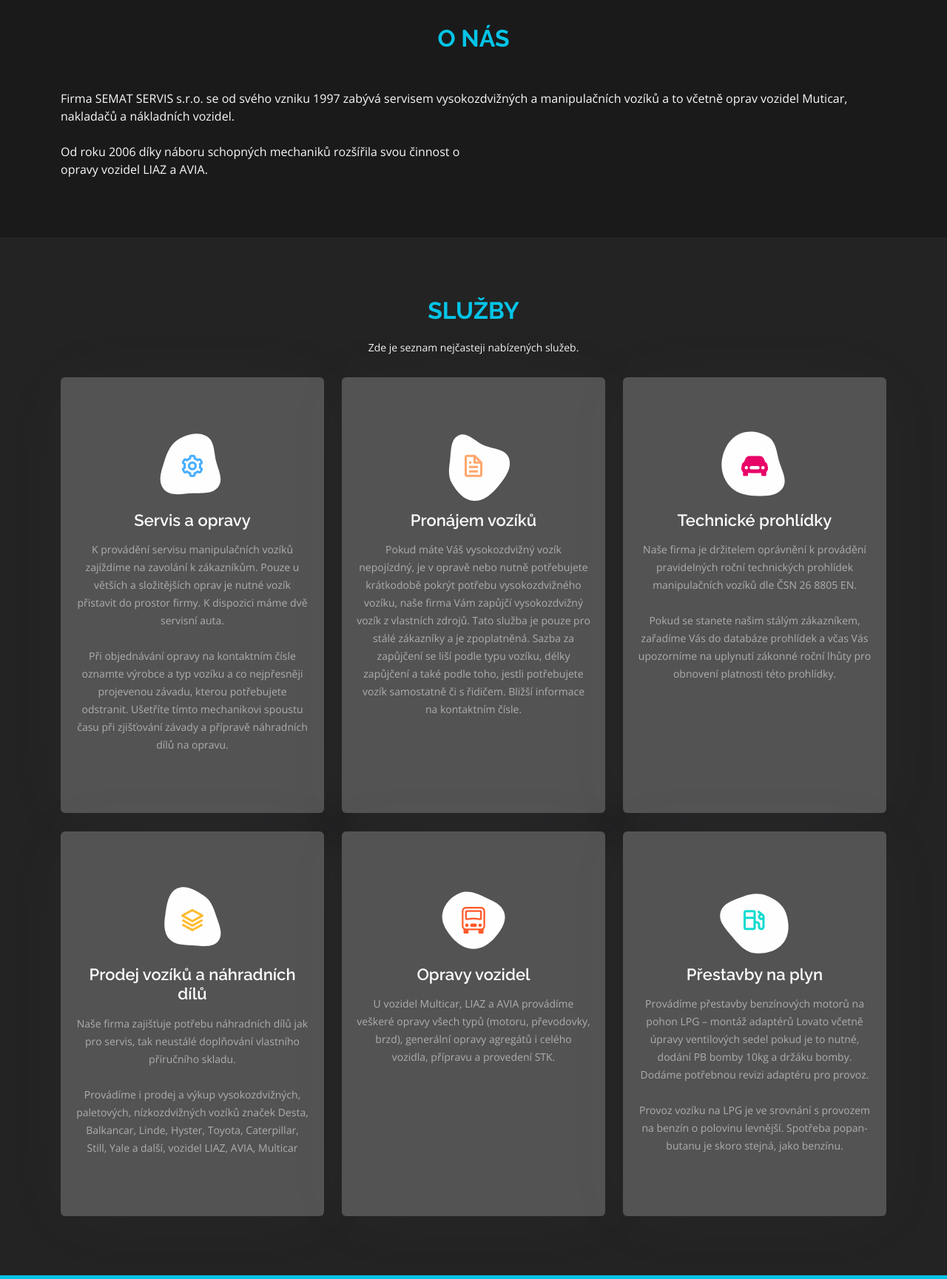
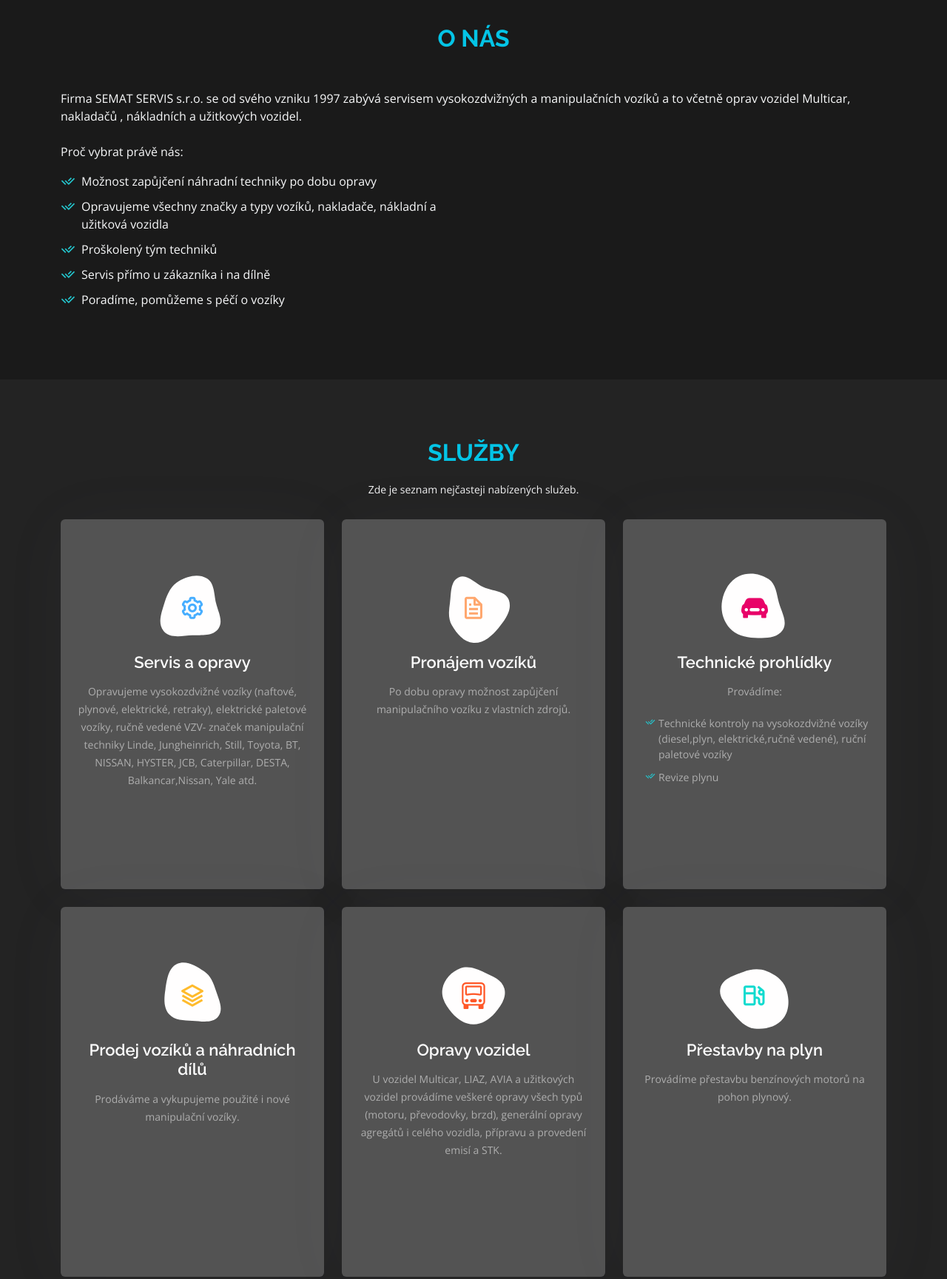
Before and after one commit to karlosmatos/web-semat, a plain HTML site: page index.html in a window 1280 px wide. Shown: the part 1020-2749 px from the top of the page at 74% size. Drawn offline with nearby package versions, Linux system fonts and the light colour scheme.

Commit message:
text and visual update

```diff
--- a/assets/css/style.css
+++ b/assets/css/style.css
@@ -641,6 +641,7 @@ section {
   background: rgb(83, 83, 83);
   box-shadow: 0px 5px 90px 0px rgba(110, 123, 131, 0.05);
   border-radius: 6px;
+  height: 500px;
 }
 
 .services .icon-box .icon {
@@ -687,6 +688,32 @@ section {
   font-size: 14px;
   margin-bottom: 0;
   color: #aeaeae;
+}
+
+.services .icon-box ul {
+  list-style: none;
+  padding: 10px 0 0 0;
+  text-align: left;
+}
+
+.services .icon-box ul li {
+  margin-top: 10px;
+  padding-left: 28px;
+  position: relative;
+  color: #aeaeae;
+  font-size: 14px;
+}
+
+.services .icon-box ul li+li {
+  margin-top: 10px;
+}
+
+.services .icon-box ul i {
+  position: absolute;
+  left: 10px;
+  top: 2px;
+  color: #24c6ce;
+  line-height: 1;
 }
 
 .services .icon-box:hover {
@@ -1161,12 +1188,21 @@ section {
   font-weight: 300;
 }
 
-#footer .footer-top .footer-contact p {
+#footer .footer-top .footer-contact table {
   font-size: 14px;
   line-height: 24px;
   margin-bottom: 0;
   font-family: "Raleway", sans-serif;
   color: #777777;
+  border-collapse: separate;
+  border-spacing: 2px;
+  table-layout: fixed;
+  min-width: 100%;
+  white-space: nowrap;
+}
+
+#footer .footer-top .footer-contact table tr td {
+  padding-right: 30px;
 }
 
 #footer .footer-top h4 {
--- a/index.html
+++ b/index.html
@@ -11,7 +11,6 @@
 
   <!-- Favicons -->
   <link href="assets/img/icon.png" rel="icon">
-  <link href="assets/img/icon.png" rel="apple-touch-icon">
 
   <!-- Google Fonts -->
   <link href="https://fonts.googleapis.com/css?family=Open+Sans:300,300i,400,400i,600,600i,700,700i|Raleway:300,300i,400,400i,500,500i,600,600i,700,700i|Poppins:300,300i,400,400i,500,500i,600,600i,700,700i" rel="stylesheet">
@@ -28,12 +27,6 @@
   <!-- Template Main CSS File -->
   <link href="assets/css/style.css" rel="stylesheet">
 
-  <!-- =======================================================
-  * Template Name: OnePage - v4.8.1
-  * Template URL: https://bootstrapmade.com/onepage-multipurpose-bootstrap-template/
-  * Author: BootstrapMade.com
-  * License: https://bootstrapmade.com/license/
-  ======================================================== -->
 </head>
 
 <body>
@@ -120,14 +113,22 @@
         <div class="row-pl-100 content text-light">
           <div class="col-lg-12">
             <p>
-              Firma SEMAT SERVIS s.r.o. se od svého vzniku 1997 zabývá servisem vysokozdvižných a manipulačních vozíků a to včetně oprav vozidel Muticar, nakladačů a nákladních vozidel.
-            </p>
+              Firma SEMAT SERVIS s.r.o. se od svého vzniku 1997 zabývá servisem vysokozdvižných a
+              manipulačních vozíků a to včetně oprav vozidel Multicar, nakladačů , nákladních a
+              užitkových vozidel.</p>
           </div>
           <br>
           <div class="col-lg-6 pt-4 pt-lg-0">
             <p>
-              Od roku 2006 díky náboru schopných mechaniků rozšířila svou činnost o opravy vozidel LIAZ a AVIA.
+              Proč vybrat právě nás:
             </p>
+              <ul>
+                <li><i class="ri-check-double-line"></i> Možnost zapůjčení náhradní techniky po dobu opravy</li>
+                <li><i class="ri-check-double-line"></i> Opravujeme všechny značky a typy vozíků, nakladače, nákladní a užitková vozidla</li>
+                <li><i class="ri-check-double-line"></i> Proškolený tým techniků</li>
+                <li><i class="ri-check-double-line"></i> Servis přímo u zákazníka i na dílně</li>
+                <li><i class="ri-check-double-line"></i> Poradíme, pomůžeme s péčí o vozíky</li>
+              </ul>
           </div>
         </div>
 
@@ -153,7 +154,12 @@
                 <i class="bx bx-cog"></i>
               </div>
               <h4><a href="">Servis a opravy</a></h4>
-              <p>K provádění servisu manipulačních vozíků zajíždíme na zavolání k zákazníkům. Pouze u větších a složitějších oprav je nutné vozík přistavit do prostor firmy. K dispozici máme dvě servisní auta. <br><br>Při objednávání opravy na kontaktním čísle oznamte výrobce a typ vozíku a co nejpřesněji projevenou závadu, kterou potřebujete odstranit. Ušetříte tímto mechanikovi spoustu času při zjišťování závady a přípravě náhradních dílů na opravu.</p>
+              <p>
+                Opravujeme vysokozdvižné vozíky (naftové, plynové, elektrické, retraky),
+                elektrické paletové vozíky, ručně vedené VZV- značek manipulační
+                techniky Linde, Jungheinrich, Still, Toyota, BT, NISSAN, HYSTER, JCB, Caterpillar,
+                DESTA, Balkancar,Nissan, Yale atd.
+              </p>
             </div>
           </div>
 
@@ -166,7 +172,9 @@
                 <i class="bx bx-file"></i>
               </div>
               <h4><a href="">Pronájem vozíků</a></h4>
-              <p>Pokud máte Váš vysokozdvižný vozík nepojízdný, je v opravě nebo nutně potřebujete krátkodobě pokrýt potřebu vysokozdvižného vozíku, naše firma Vám zapůjčí vysokozdvižný vozík z vlastních zdrojů. Tato služba je pouze pro stálé zákazníky a je zpoplatněná. Sazba za zapůjčení se liší podle typu vozíku, délky zapůjčení a také podle toho, jestli potřebujete vozík samostatně či s řidičem. Bližší informace na kontaktním čísle.</p>
+              <p>
+                Po dobu opravy možnost zapůjčení manipulačního vozíku z vlastních zdrojů.
+              </p>
             </div>
           </div>
 
@@ -179,7 +187,13 @@
                 <i class="bi bi-car-front-fill"></i>
               </div>
               <h4><a href="">Technické prohlídky</a></h4>
-              <p>Naše firma je držitelem oprávnění k provádění pravidelných roční technických prohlídek manipulačních vozíků dle ČSN 26 8805 EN. <br><br>Pokud se stanete našim stálým zákazníkem, zařadíme Vás do databáze prohlídek a včas Vás upozorníme na uplynutí zákonné roční lhůty pro obnovení platnosti této prohlídky.</p>
+              <p>
+                Provádíme:
+              </p>
+                <ul>
+                  <li><i class="ri-check-double-line"></i> Technické kontroly na vysokozdvižné vozíky (diesel,plyn, elektrické,ručně vedené), ruční paletové vozíky</li>
+                  <li><i class="ri-check-double-line"></i> Revize plynu</li>
+                </ul>
             </div>
           </div>
 
@@ -192,7 +206,9 @@
                 <i class="bx bx-layer"></i>
               </div>
               <h4><a href="">Prodej vozíků a náhradních dílů</a></h4>
-              <p>Naše firma zajišťuje potřebu náhradních dílů jak pro servis, tak neustálé doplňování vlastního příručního skladu. <br><br>Provádíme i prodej a výkup vysokozdvižných, paletových, nízkozdvižných vozíků značek Desta, Balkancar, Linde, Hyster, Toyota, Caterpillar, Still, Yale a další, vozidel LIAZ, AVIA, Multicar</p>
+              <p>
+                Prodáváme a vykupujeme použité i nové manipulační vozíky.
+              </p>
             </div>
           </div>
 
@@ -205,7 +221,9 @@
                 <i class="bi bi-truck-front"></i>
               </div>
               <h4><a href="">Opravy vozidel</a></h4>
-              <p>U vozidel Multicar, LIAZ a AVIA provádíme veškeré opravy všech typů (motoru, převodovky, brzd), generální opravy agregátů i celého vozidla, přípravu a provedení STK.</p>
+              <p>
+                U vozidel Multicar, LIAZ, AVIA a užitkových vozidel provádíme veškeré opravy všech typů (motoru, převodovky, brzd), generální opravy agregátů i celého vozidla, přípravu a provedení emisí a STK.
+              </p>
             </div>
           </div>
 
@@ -218,7 +236,9 @@
                 <i class="bx bx-gas-pump"></i>
               </div>
               <h4><a href="">Přestavby na plyn</a></h4>
-              <p>Provádíme přestavby benzínových motorů na pohon LPG – montáž adaptérů Lovato včetně úpravy ventilových sedel pokud je to nutné, dodání PB bomby 10kg a držáku bomby. Dodáme potřebnou revizi adaptéru pro provoz. <br><br>Provoz vozíku na LPG je ve srovnání s provozem na benzín o polovinu levnější. Spotřeba popan-butanu je skoro stejná, jako benzínu.</p>
+              <p>
+                Provádíme přestavbu benzínových motorů na pohon plynový.
+              </p>
             </div>
           </div>
 
@@ -433,17 +453,35 @@
       <div class="container">
         <div class="row">
 
-          <div class="col-lg-3 col-md-6 footer-contact">
+          <div class="col-lg-6 col-md-6 footer-contact">
             <img src="assets/img/icon.png" class="footer-icon" alt="">
             <h3>SEMAT SERVIS s.r.o.</h3>
-            <p><strong>Provozovna</strong><br>
-              Polní 30<br>
-              750 02 Přerov I-město<br>
-              Česká republika <br><br>
-              <strong>Kontaktní osoba:</strong> Jitka Malá<br>
-              <strong>Telefon:</strong> +420 777 330 328<br>
-              <strong>Email:</strong> semat@semat.cz<br>
-            </p>
+            <table>
+              <thead>
+                <td><strong>Fakturační adresa</strong></td>
+                <td><strong>Provozovna</strong></td>
+              </thead>
+              <tr>
+                <td>SEMAT SERVIS s.r.o.</td>
+                <td>SEMAT SERVIS s.r.o.</td>
+              </tr>
+              <tr>
+                <td>Bří Hovůrkových 2727/4</td>
+                <td>Polní 30</td>
+              </tr>
+              <tr>
+                <td>750 02 Přerov I.-Město</td>
+                <td>750 02 Přerov</td>
+              </tr>
+              <tr>
+                <td>IČ 25867768</td>
+                <td>tel. +420 777 330 328</td>
+              </tr>
+              <tr>
+                <td>DIČ CZ25867768</td>
+                <td>tel. + 420 728 316 307</td>
+              </tr>
+            </table>
           </div>
 
           <div class="col-lg-2 col-md-6 footer-links">
```
